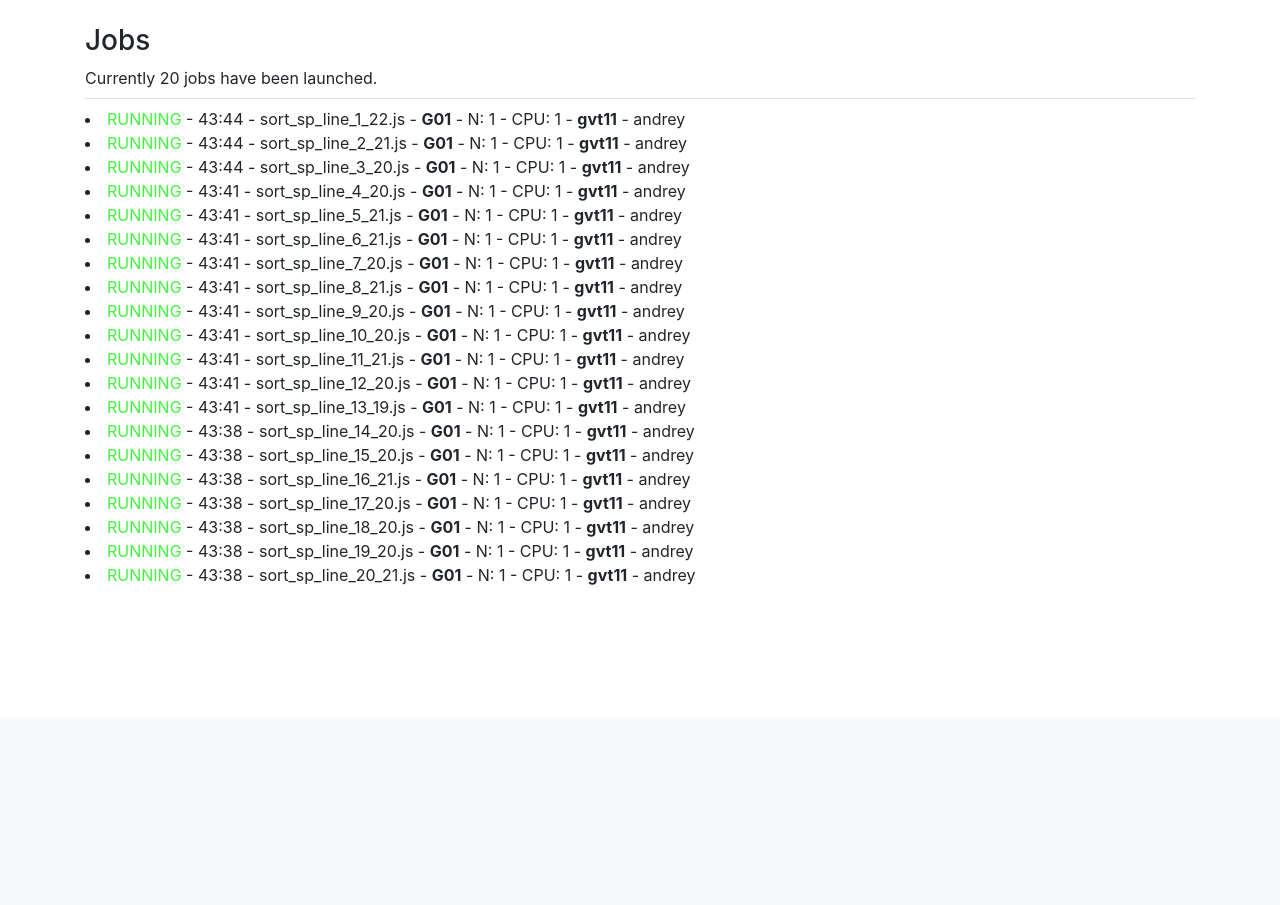
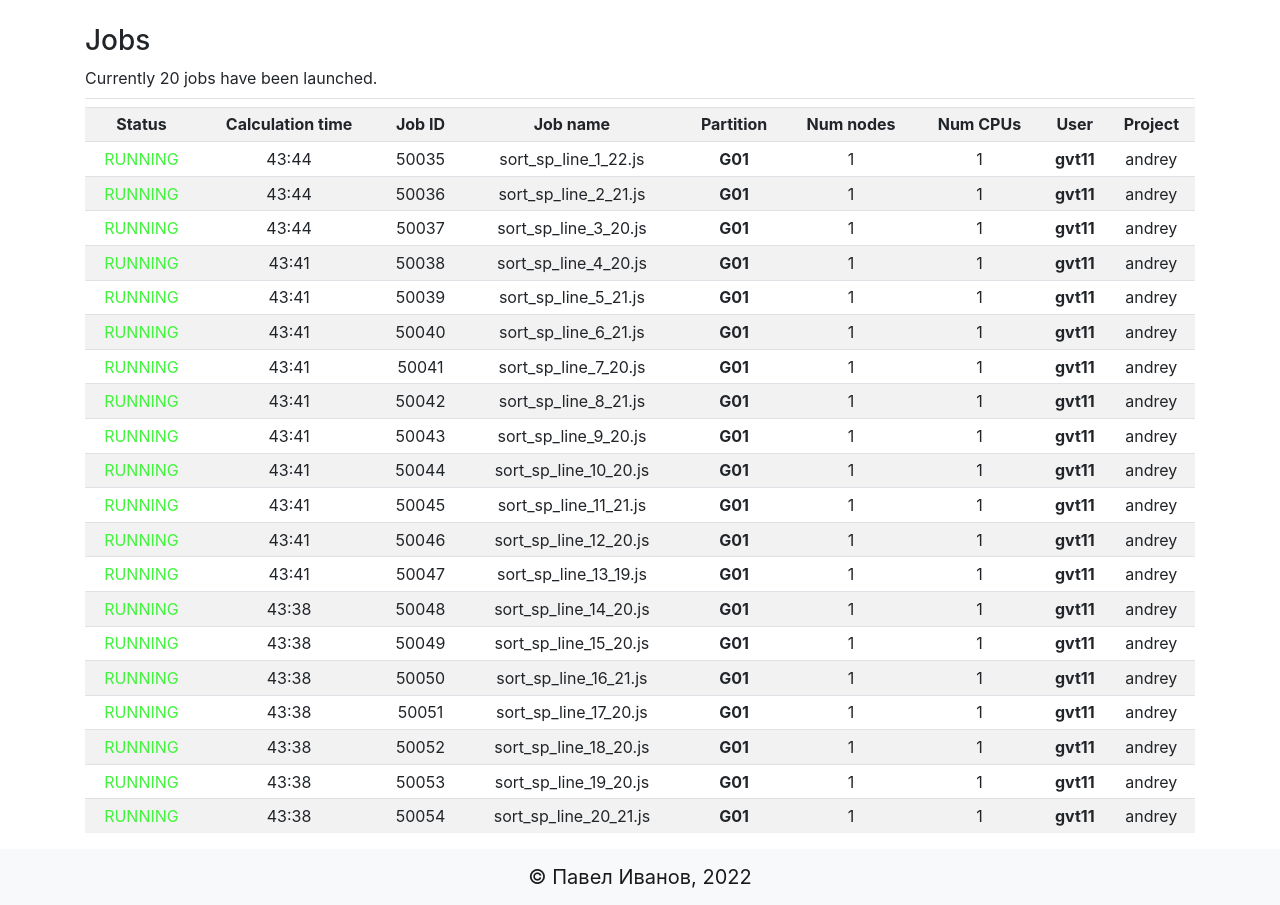
Before and after one commit to Splinter928/django_acp, a Django app: template acp/templates/acp/jobs.html in a window 1280 px wide. Shown: the part 82-987 px from the top of the page. Before the commit the page ends 667 px from the top, so only its background shows below. Run offline with Django 4.2, Linux system fonts and the light colour scheme; data comes from the database, SQL or seed files in the repository; both versions use the stored data as it was after the commit; the template is opened without the code that fills it: values that come from a table or form of the project are taken from there, most other values are stand-ins (such as "Sample title", 1, 10 or a date in 2020); some libraries are stand-ins or nearby versions.

Commit message:
job page refactoring

```diff
--- a/acp/templates/acp/base.html
+++ b/acp/templates/acp/base.html
@@ -73,5 +73,10 @@
         {% block content %}{% endblock content %}
     </div>
 </main>
+
+<nav class="navbar sticky-bottom navbar-light bg-light">
+  <a class="navbar-brand mx-auto" href="https://t.me/splinter928">© Павел Иванов, 2022</a>
+</nav>
+
 </body>
 </html>
--- a/acp/templates/acp/jobs.html
+++ b/acp/templates/acp/jobs.html
@@ -7,27 +7,45 @@ Currently {{ jobs.count }} jobs have been launched.
 {% endblock %}
 
 {% block content %}
+    <table class="table table-striped table-sm" style="text-align: center;">
+        <tr>
+            <th>Status</th>
+            <th>Calculation time</th>
+            <th>Job ID</th>
+            <th>Job name</th>
+            <th>Partition</th>
+            <th>Num nodes</th>
+            <th>Num CPUs</th>
+            <th>User</th>
+            <th>Project</th>
+        </tr>
         {% for job in jobs %}
-        <li>
+            <tr>
             {% if job.job_condition == 'R' %}
-            <font color="#42f43e">RUNNING</font> - {{ job.calc_time }}
+                <td><font color="#42f43e">RUNNING</font></td>
+                <td>{{ job.calc_time }}</td>
             {% else %}
-            <font color="orange">PENDING</font>
+                <td><font color="orange">PENDING</font></td>
             {% endif %}
-
-          - {{ job.job_name }} - <b>{{ job.partition }}</b> -
+            <td>{{ job.jobid }}</td>
+            <td>{{ job.job_name }}</td>
+            <td><b>{{ job.partition }}</b></td>
 
             {% if job.job_condition == 'R' %}
-            N: {{ job.num_nodes }} - CPU: {{ job.num_cpus }} -
+                <td>{{ job.num_nodes }}</td>
+                <td>{{ job.num_cpus }}</td>
             {% else %}
-            N: 0 - CPU: 0 -
+                <td>0</td>
+                <td>0</td>
             {% endif %}
-        <b>{{ job.user }}</b> - {{ job.project }}
-        </li>
+            <td><b>{{ job.user }}</b></td>
+            <td>{{ job.project.strip }}</td>
+            </tr>
 
         {% empty %}
         <h4>No jobs have been added yet.</h4>
         {% endfor %}
+    </table>
 
 
 {% endblock %}
--- a/acp/templates/acp/nodes.html
+++ b/acp/templates/acp/nodes.html
@@ -7,7 +7,7 @@
 
 
 {% block content %}
-    <table class="table" style="gittext-align: center;">
+    <table class="table table-striped table-sm" style="text-align: center;">
         <tr>
             <th>Node</th>
             <th>Status</th>
@@ -15,7 +15,6 @@
             <th>Memory</th>
             <th>Tmp</th>
         </tr>
-
     {% for node in nodelist %}
         <tr>
            <td> {{ node.node }}</td>
```
Also changed, not shown: db.sqlite3. Lines whose indentation alone changed are shown as unchanged.
